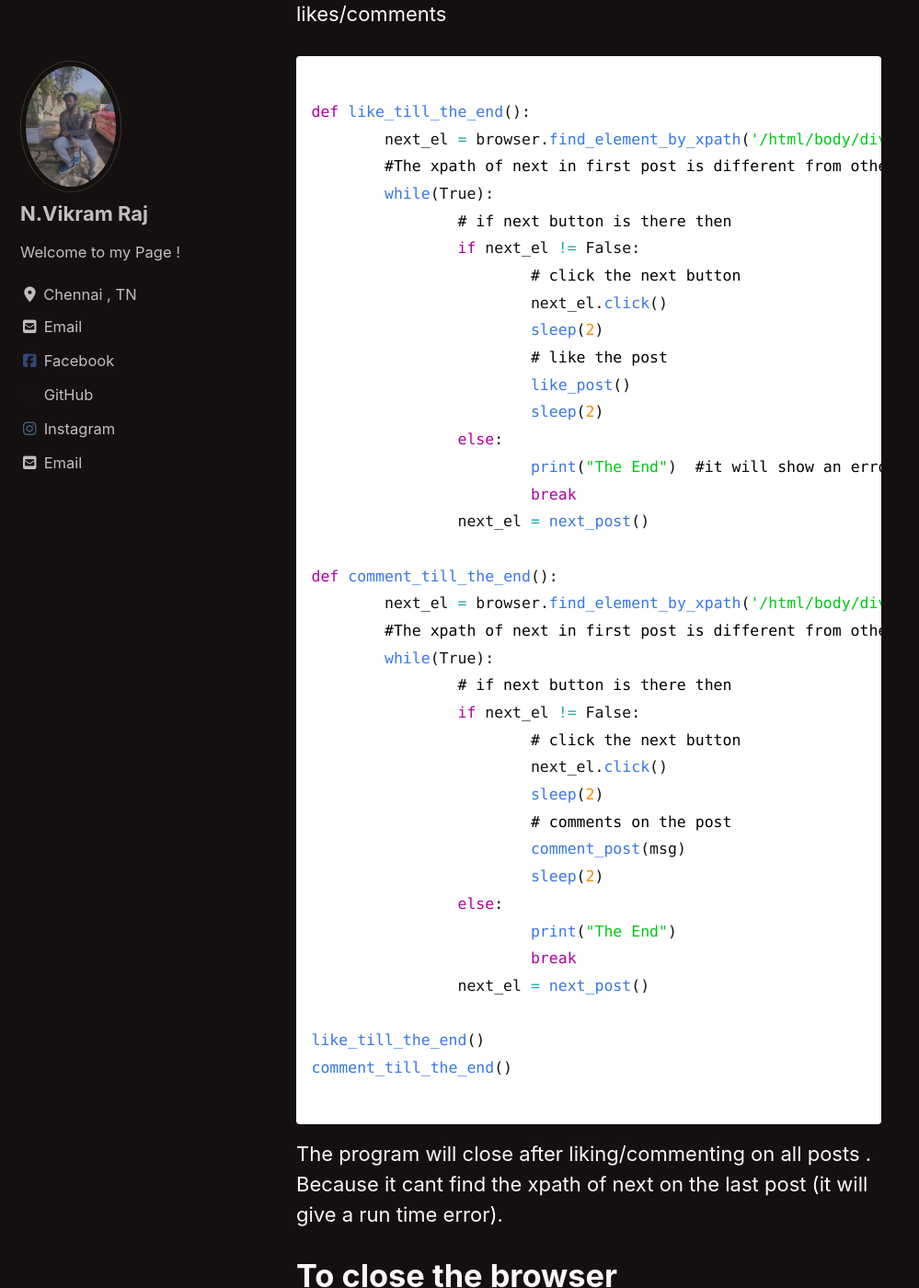
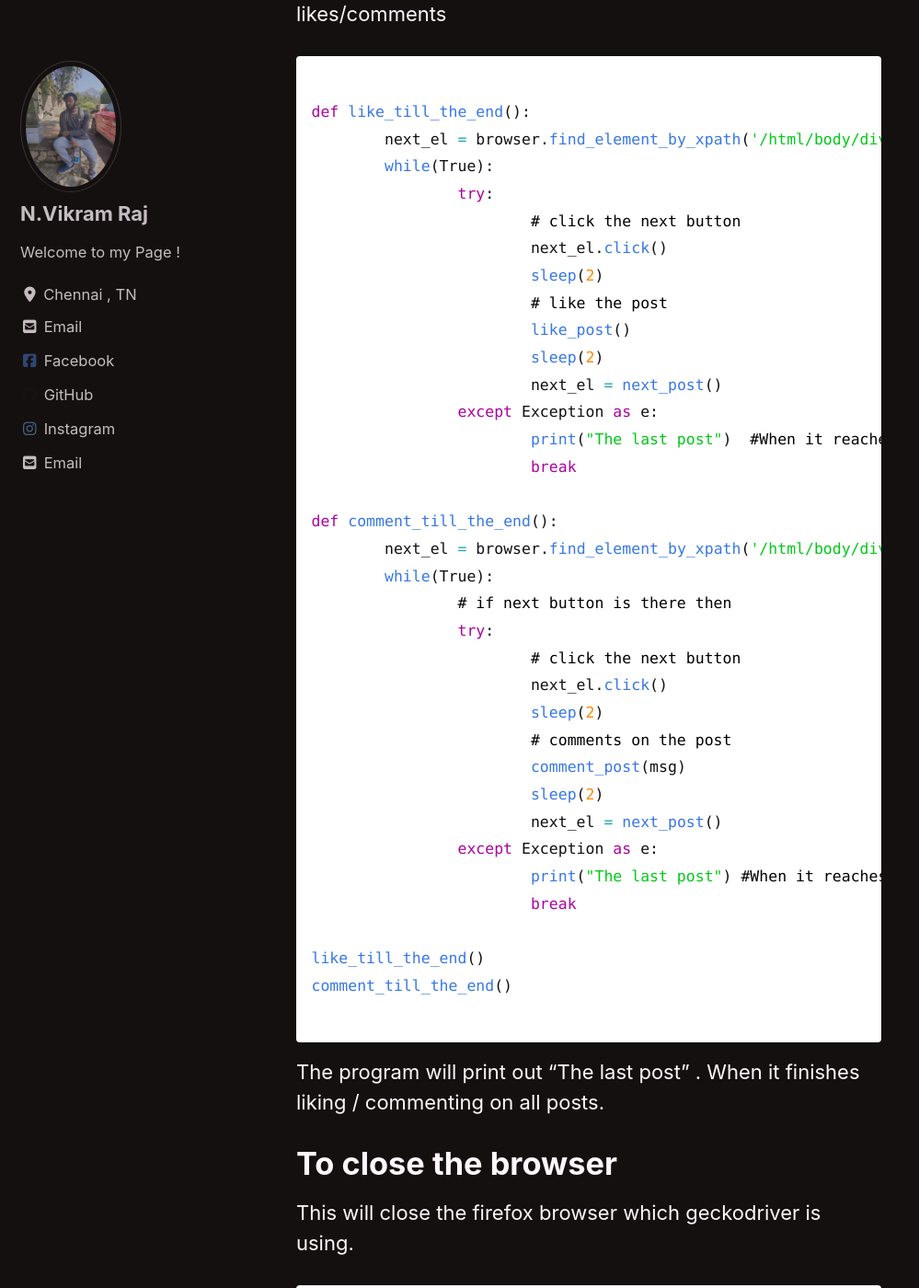
Before and after one commit to nvikramraj/nvikramraj.github.io, a Jekyll site: the page built from _posts/2020-05-11-InstagramBot.md, in a window 1280 px wide and 1400 px high, scrolled down 6252 px. Shown: the whole window at 92% size, without its empty margins (0-999 px from the left). Built offline with Jekyll 4.4.1, drawn with Linux system fonts in a browser that asks for light colours; cached includes are drawn as plain includes; nearby versions of some CDN libraries.

Commit message:
fixed code in insta bot

````diff
--- a/_posts/2020-05-11-InstagramBot.md
+++ b/_posts/2020-05-11-InstagramBot.md
@@ -199,44 +199,41 @@ Call the like/comment and next function using a loop to spam likes/comments
 
 def like_till_the_end():
 	next_el = browser.find_element_by_xpath('/html/body/div[4]/div[1]/div/div/a')
-	#The xpath of next in first post is different from others
 	while(True):
-		# if next button is there then
-		if next_el != False:
+		try:
 			# click the next button
 			next_el.click()
 			sleep(2)
 			# like the post
 			like_post()
 			sleep(2)
-		else:
-			print("The End")  #it will show an error at the end , recommended to fix it
+			next_el = next_post()
+		except Exception as e:
+			print("The last post")  #When it reaches the end
 			break
-		next_el = next_post()
 
 def comment_till_the_end():
 	next_el = browser.find_element_by_xpath('/html/body/div[4]/div[1]/div/div/a')
-	#The xpath of next in first post is different from others
 	while(True):
 		# if next button is there then
-		if next_el != False:
+		try:
 			# click the next button
 			next_el.click()
 			sleep(2)
 			# comments on the post
 			comment_post(msg)
 			sleep(2)
-		else:
-			print("The End")
+			next_el = next_post()
+		except Exception as e:
+			print("The last post") #When it reaches the end
 			break
-		next_el = next_post()
 
 like_till_the_end()
 comment_till_the_end()
 
 ```
 
-The program will close after liking/commenting on all posts . Because it cant find the xpath of next on the last post (it will give a run time error).
+The program will print out "The last post" . When it finishes liking / commenting on all posts.
 
 # To close the browser
 
````
Also changed, not shown: README.md.
